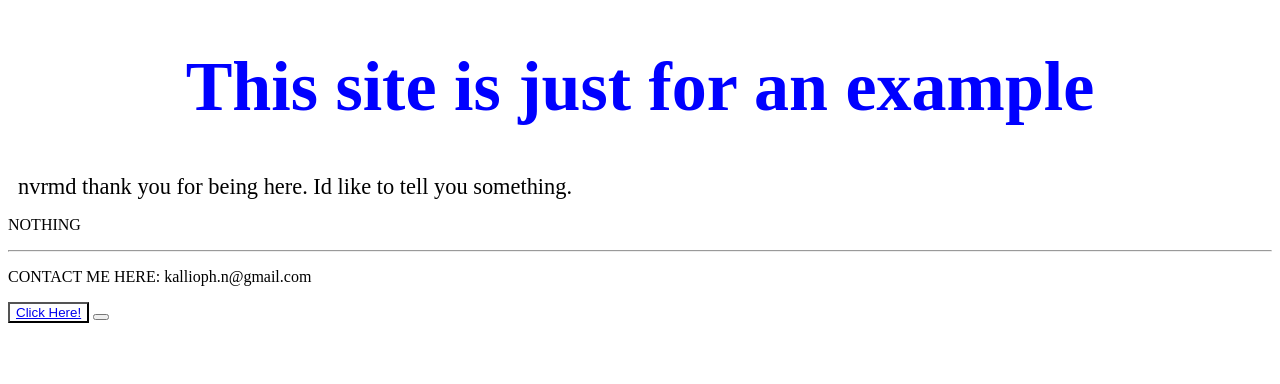
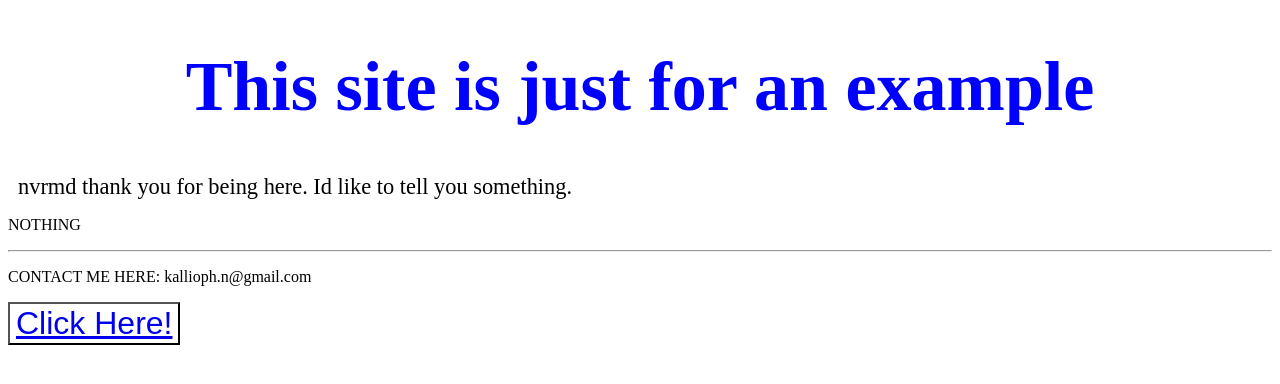
Before and after one commit to kellynanou/coursera-test, a plain HTML site: page site/structure-after.html in a window 1280 px wide. Drawn offline with Linux system fonts and the light colour scheme.

Commit message:
new pages

```diff
--- a/site/structure-after.html
+++ b/site/structure-after.html
@@ -12,8 +12,7 @@
  	<p style="text-align: left;"
  	onclick="alert('thank you i will contact with you');">CONTACT ME HERE: kallioph.n@gmail.com</p>
  	<button style="text-align: center; color: black;
- 	 background-color: white; border: 2px solid #555555 font-size: 2em;"><a href='https://www.youtube.com/watch?v=b8SRAKfP2J4' atl='enjoy'>Click Here!</a></button>
- 	 <button hover="background-color: #55555; color: white;"></button>
+ 	 background-color: white; font-size: 2em;"><a href='https://www.youtube.com/watch?v=b8SRAKfP2J4' atl='enjoy'>Click Here!</a></button>
  </footer>
 </body>
 </html>
```
